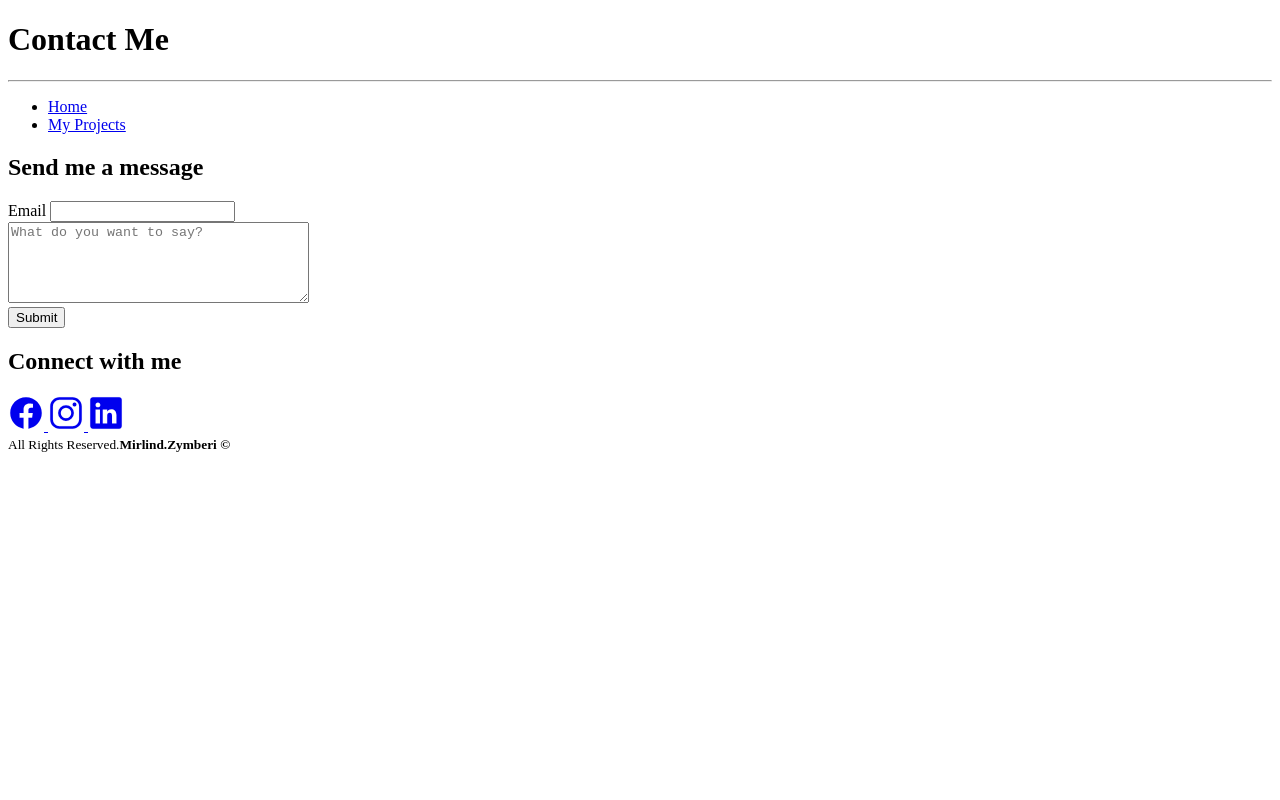
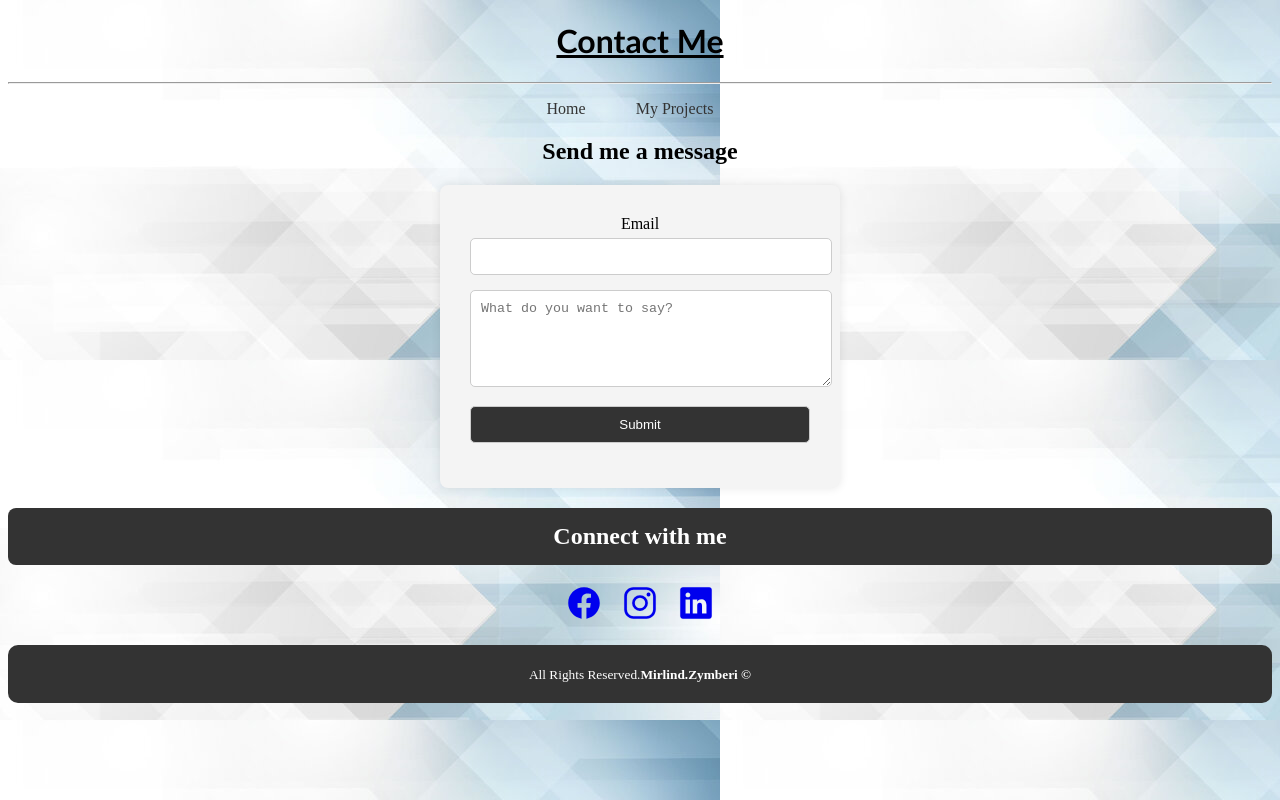
Before and after one commit to Mirlind96/Future-Minds-Academy, a plain HTML site: page Assignments/Final Project/contact.html in a window 1280 px wide. Drawn offline with nearby package versions, Linux system fonts and the light colour scheme.

Commit message:
final project

```diff
--- a/Assignments/Final Project/contact.html
+++ b/Assignments/Final Project/contact.html
@@ -5,6 +5,7 @@
     <meta name="viewport" content="width=device-width, initial-scale=1.0">
     <title>Contact Me!</title>
     <link rel="icon" type="image/x-icon" href="images/favicon.ico">
+    <link rel="stylesheet" href="style2.css">
 </head>
 <body>
     <header>
--- /dev/null
+++ b/Assignments/Final Project/style2.css
@@ -0,0 +1,125 @@
+body{
+    background-image: url("images/background_photo.jpg");
+    cursor: -webkit-grab;
+    cursor: grab;
+}
+
+h1{
+    text-align: center;
+    font-family: 'Gill Sans', 'Gill Sans MT', Calibri, 'Trebuchet MS', sans-serif;
+    font-weight: bold;
+    text-transform: capitalize;
+    text-decoration: underline #000;
+}
+nav {
+    text-align: center;
+}
+
+nav ul {
+    list-style: none;
+    padding: 0;
+    margin: 50;
+    display: flex;
+    justify-content: center;
+}
+
+nav li {
+    margin-right: 20px;
+}
+
+nav a {
+    text-decoration: none;
+    color: #333;
+    transition: color 0.3s;
+    padding: 10px 15px;
+    border-radius: 5px;
+}
+
+nav a:hover {
+    color:white;
+    background-color: #1d06e6;
+}
+
+article {
+    text-align: center;
+    max-width: 400px;
+    margin: 0 auto;
+}
+
+form {
+    background-color: #f4f4f4;
+    padding: 30px;
+    border-radius: 8px;
+    box-shadow: 0 0 10px rgba(0, 0, 0, 0.1);
+    transition: background-color 0.3s ease;
+}
+
+form:hover {
+    background-color: #e0e0e0;
+}
+label {
+    display: block;
+    margin-bottom: 5px;
+}
+
+input, textarea {
+    width: 100%;
+    margin-bottom: 15px;
+    padding: 10px;
+    border: 1px solid #ccc;
+    border-radius: 5px;
+}
+
+input[type="submit"] {
+    background-color: #333;
+    color: #fff;
+    cursor: pointer;
+    transition: background-color 0.3s ease;
+}
+input[type="submit"]:hover {
+    background-color: #555;
+}
+aside h2 {
+    text-align: center;
+    background-color: #333;
+    color: #fff;
+    padding: 15px;
+    border-radius: 8px;
+    margin-bottom: 20px;
+}
+aside h2:hover {
+    background-color: #555;
+}
+aside a:hover ion-icon {
+    color: #555;
+}
+div {
+    display: flex;
+    justify-content: center;
+}
+div a {
+    margin: 0 10px;
+}
+ion-icon {
+    font-size: 36px;
+}
+
+
+div a:hover {
+    filter: brightness(1.2);
+}
+footer{
+    text-align: center;
+    background-color: #333;
+    color: #fff;
+    margin-top: 20px;
+    margin: 0 auto;
+    margin-top: 20px;
+    background-color: #333;
+    padding: 20px;
+    border-radius: 10px;
+    overflow: hidden;
+}
+footer:hover {
+    background-color: #555;
+}
--- /dev/null
+++ b/Assignments/Final Project/style3.css
@@ -0,0 +1,109 @@
+body {
+    background-image: url("images/background_photo.jpg");
+    cursor: -webkit-grab;
+    cursor: grab;
+}
+
+h1 {
+    text-align: center;
+    font-family: 'Gill Sans', 'Gill Sans MT', Calibri, 'Trebuchet MS', sans-serif;
+    font-weight: bold;
+    text-transform: capitalize;
+    text-decoration: underline #000;
+}
+
+nav {
+    text-align: center;
+}
+
+nav ul {
+    list-style: none;
+    padding: 0;
+    margin: 50;
+    display: flex;
+    justify-content: center;
+}
+
+nav li {
+    margin-right: 20px;
+}
+
+nav a {
+    text-decoration: none;
+    color: #333;
+    transition: color 0.3s;
+    padding: 10px 15px;
+    border-radius: 5px;
+}
+
+nav a:hover {
+    color: white;
+    background-color: #1d06e6;
+}
+
+h2 {
+    text-align: center;
+    font-family: 'Gill Sans', 'Gill Sans MT', Calibri, 'Trebuchet MS', sans-serif;
+}
+
+p {
+    text-align: center;
+    font-family: 'Gill Sans', 'Gill Sans MT', Calibri, 'Trebuchet MS', sans-serif;
+}
+
+img {
+    display: block;
+    margin-left: auto;
+    margin-right: auto;
+    width: 50%;
+}
+
+.project-box {
+    width: 80%;
+    margin: auto;
+    background-color: rgb(4, 136, 136);
+    padding: 20px;
+    border-radius: 10px;
+    overflow: hidden;
+}
+
+.back-link {
+    position: absolute;
+    top: 0;
+    right: 0;
+    margin: 10px;
+}
+.project {
+    width: 80%;
+    margin: auto;
+    background-color: rgb(4, 136, 136);
+    padding: 20px;
+    border-radius: 10px;
+    overflow: hidden;
+}
+
+.project_1 {
+    width: 80%;
+    margin: auto;
+    background-color: rgb(4, 136, 136);
+    padding: 20px;
+    border-radius: 10px;
+    overflow: hidden;
+}
+
+footer {
+    text-align: center;
+    background-color: #333;
+    color: #fff;
+    margin-top: 20px;
+    margin: 0 auto;
+    margin-top: 20px;
+    background-color: #333;
+    padding: 20px;
+    border-radius: 10px;
+    overflow: hidden;
+}
+
+footer:hover {
+    background-color: rgb(4, 136, 136);
+}
```
Also changed, not shown: Assignments/Final Project/projects.html (+18 -7 lines).
